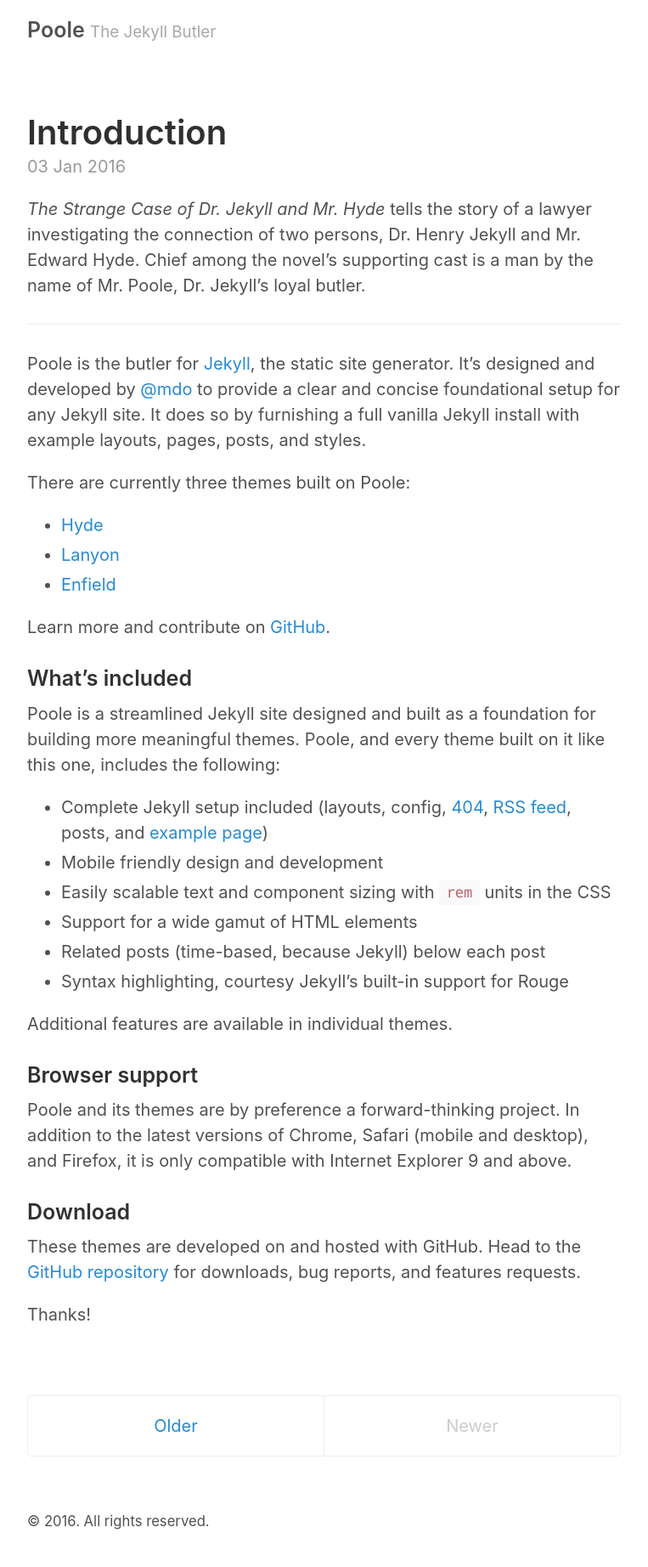
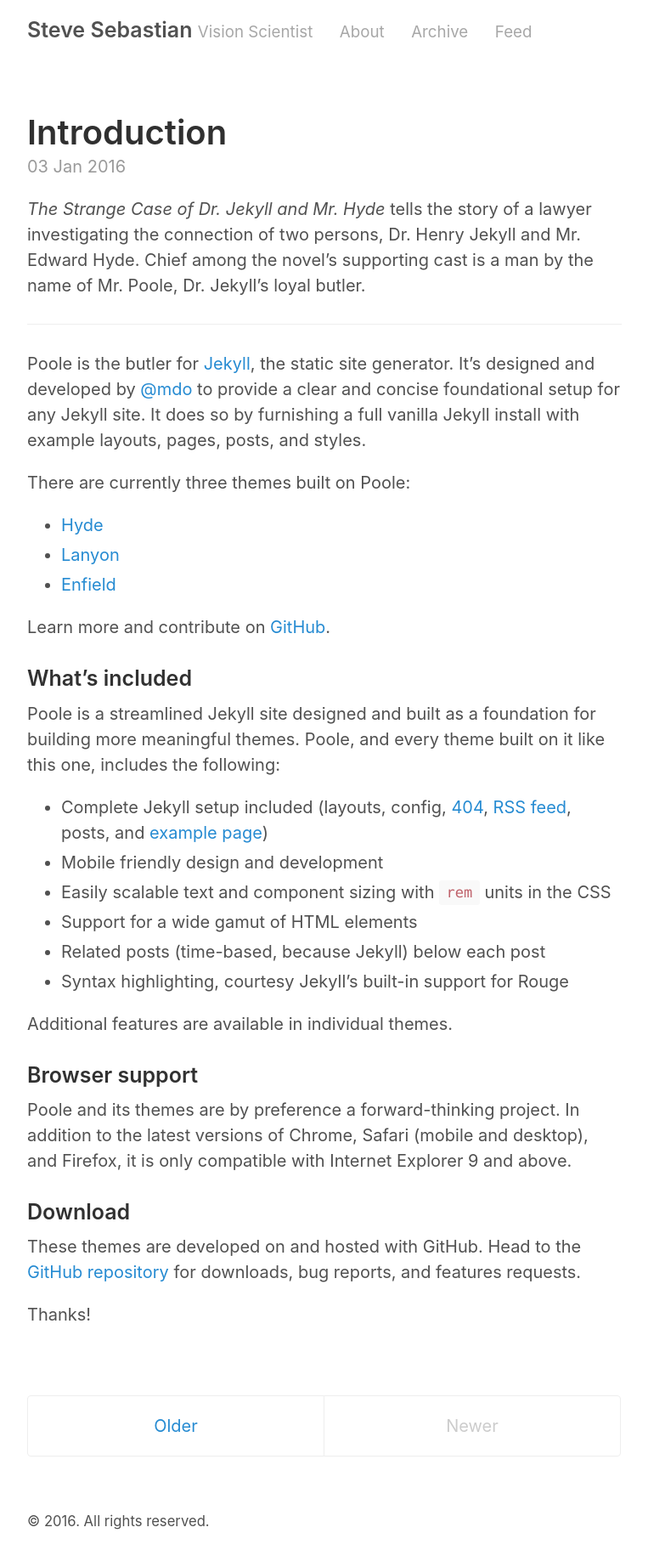
Before and after one commit to stevesebastian/stevesebastian.github.io, a Jekyll site: the page built from index.html, in a window 1280 px wide. Shown: the whole page at 85% size, without its empty margins (258-1021 px from the left). Built offline with Jekyll 4.4.1, drawn with Linux system fonts in a browser that asks for light colours; the list of posts is cut into pages by our own code.

Commit message:
Site updates
Added a link header and archive page

```diff
--- a/_config.yml
+++ b/_config.yml
@@ -2,9 +2,9 @@
 permalink:           pretty
 
 # Setup
-title:               Poole
-tagline:             The Jekyll Butler
-url:                 http://getpoole.com
+title:               Steve Sebastian
+tagline:             Vision Scientist
+url:                 http://stephensebastian.com
 paginate:            1
 baseurl:             ""
 
@@ -22,11 +22,14 @@
   email:             markdotto@gmail.com
 
 # Custom vars
-version:             2.0.0
+version:             0.0.1
 github:
-  repo:              https://github.com/poole/poole
+  repo:              https://github.com/stevesebastian/stevesebastian.github.io
 
 # Gems
 gems:
   - jekyll-paginate
   - jekyll-gist
+
+# List of pages to include in the header
+pages_list:       {'About':'/about','Archive':'/archive','Feed':'/atom.xml'}
--- a/_layouts/default.html
+++ b/_layouts/default.html
@@ -10,6 +10,10 @@
         <h3 class="masthead-title">
           <a href="{{ site.baseurl }}/" title="Home">{{ site.title }}</a>
           <small>{{ site.tagline }}</small>
+            {% for page in site.pages_list %}
+            &nbsp;&nbsp;&nbsp;
+          <small><a href="{{ page[1]  }}">{{ page[0] }}</a></small>
+          {% endfor %}
         </h3>
       </header>
 
```
Also changed, not shown: archive.md (added, +10 -0 lines).
